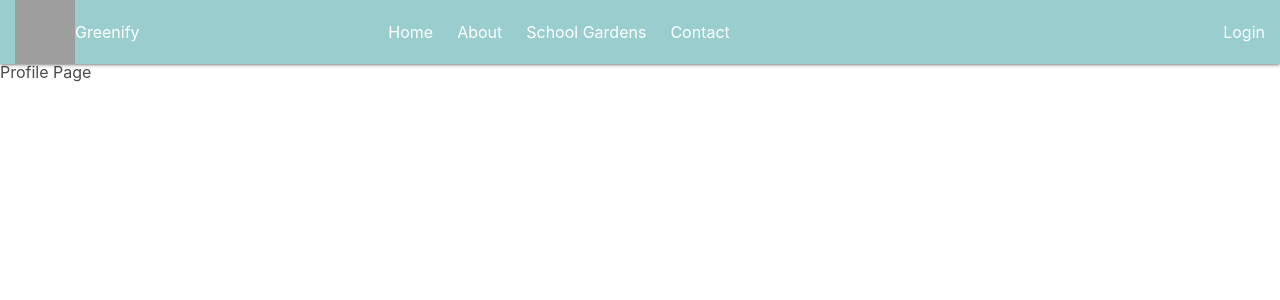
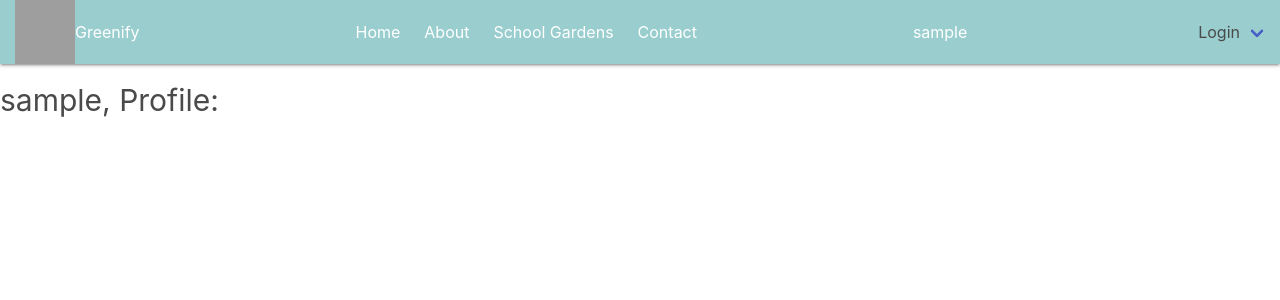
Before and after one commit to Csbw0319/school_garden_program, a Django app: page /accounts/profile in a window 1280 px wide. Shown: the top 300 px of the page. Run offline with Django 4.2, Linux system fonts and the light colour scheme; the visitor is signed in with stand-in values (Sample User, id 1); grey boxes are pictures that could not be loaded.

Commit message:
worked on profile page

```diff
--- a/school_garden/static/main.css
+++ b/school_garden/static/main.css
@@ -55,7 +55,7 @@ width:49vw;
     text-align: center;
 }
 .bottom-main-text{
-    margin-top: 60%;
+    margin-top: 45%;
     text-align: center;
 }
 .edible-learning-text{
@@ -67,9 +67,6 @@ width:49vw;
 .fa-solid .fa-circle-user{
     display: flex;
     align-items: center;
-}
-#icon{
-    margin-right: 8px;
 }
 .goals{
     opacity: .3;
@@ -138,6 +135,42 @@ margin: 10px;
     margin: 10px;
 }
 .image-gallary{
-    display: inline;
-    align-items: center;
+   margin: auto;
+   text-align: center;
+   display: inline-table;
 }
+.all-photos{
+    margin: auto;
+    text-align: center;
+}
+#contact{
+    display: block;
+    margin: auto;
+    height: 100px;
+}
+.contact-image{
+    opacity: .3;
+}
+.contact-title{
+    font-weight: bold;
+    font-size: 40px;
+    text-align: center;
+    margin-top: 20px;
+}
+.field{
+    width: 50%;
+    margin: auto;
+    text-align: center;
+    margin-top: 40px;
+}
+#more-button{
+    background-color: white;
+}
+.navbar-dropdown{
+    background-color: rgb(153, 205, 206);
+}
+.profile-title{
+    font-weight: bold;
+    font-size: 30px;
+    margin-top: 20px;
+}
--- a/school_garden/templates/accounts/profile.html
+++ b/school_garden/templates/accounts/profile.html
@@ -5,5 +5,7 @@
 
 
 {% block content %}
-<h1>Profile Page</h1>
+<div class="profile-title">
+<h1>{{user.username}}, Profile:</h1>
+</div>
 {% endblock %}
--- a/school_garden/templates/index.html
+++ b/school_garden/templates/index.html
@@ -19,7 +19,7 @@
 <div id="learning-text">
 <h4>Edible Learning Space</h4>
 </div>
-<button class="button">Learn More</button>
+<a href="{% url 'about' %}"><button class="button" id="more-button">Learn More</button></a>
 </div>
 </div>
 
--- a/school_garden/templates/navbar.html
+++ b/school_garden/templates/navbar.html
@@ -4,6 +4,7 @@
     <div class="navbar-brand">
         <img class='logo' src="https://static.wixstatic.com/media/e4f166_310436f1d3434cb4ab5b04d668b97c0c~mv2.png/v1/crop/x_55,y_65,w_982,h_960/fill/w_120,h_110,al_c,q_85,usm_0.66_1.00_0.01,enc_auto/logo_01.png" alt="" width="60" height="60">
       <a id="navbar-item" href="/">Greenify</a>
+      </div>
       <a role="button" class="navbar-burger" aria-label="menu" aria-expanded="false">
         <span aria-hidden="true"></span>
         <span aria-hidden="true"></span>
@@ -24,10 +25,20 @@
   </div>
   </div>
   </div>
+      {% if user.is_authenticated %}
+      {% url 'profile' as profile_url %}
+      <a id="navbar-login" href="{% url 'profile' %}">{{user.username}}</a>{% endif %}</span>
     <div class="navbar-menu navbar-end">
       <div id="icon">
       <i class="fa-solid fa-circle-user"></i>
       </div>
-    <a id="navbar-login" href="{% url 'profile' %}">Login</a>
+      <div class="navbar-item has-dropdown is-hoverable">
+        <a class="navbar-link" id="login-1" href="{% url 'profile' %}">
+         Login
+        </a>
+        <div class="navbar-dropdown">
+          <a class="navbar-item" href="{% url 'logout' %}">
+            Logout
+          </a>
     </div>
   </nav>
```
Also changed, not shown: school_garden/templates/about.html (+11 -2 lines), school_garden/templates/contact.html (+22 -3 lines), school_garden/templates/info.html (+8 -0 lines).
